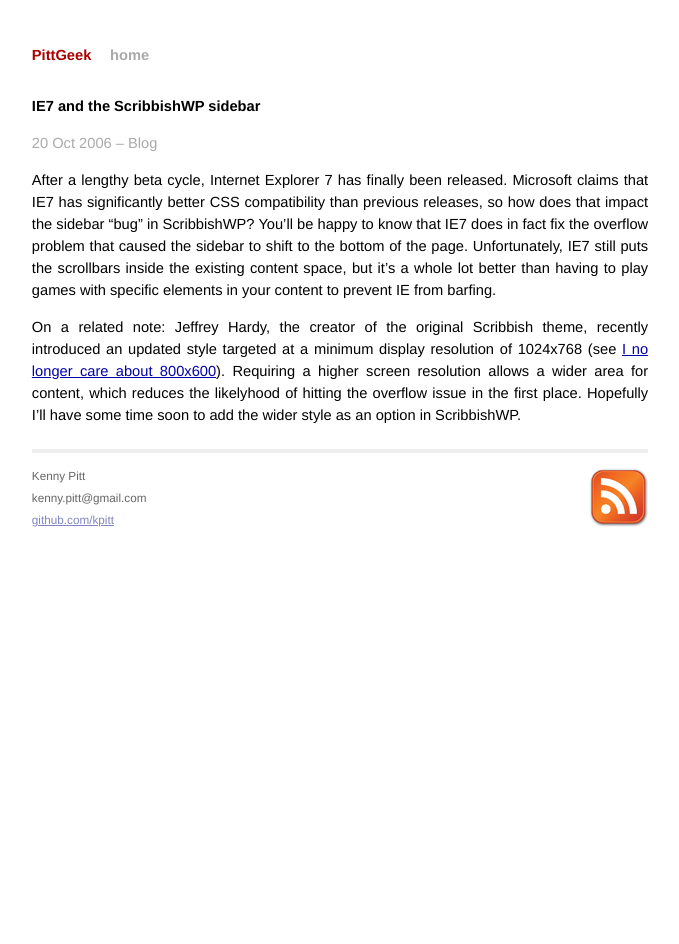
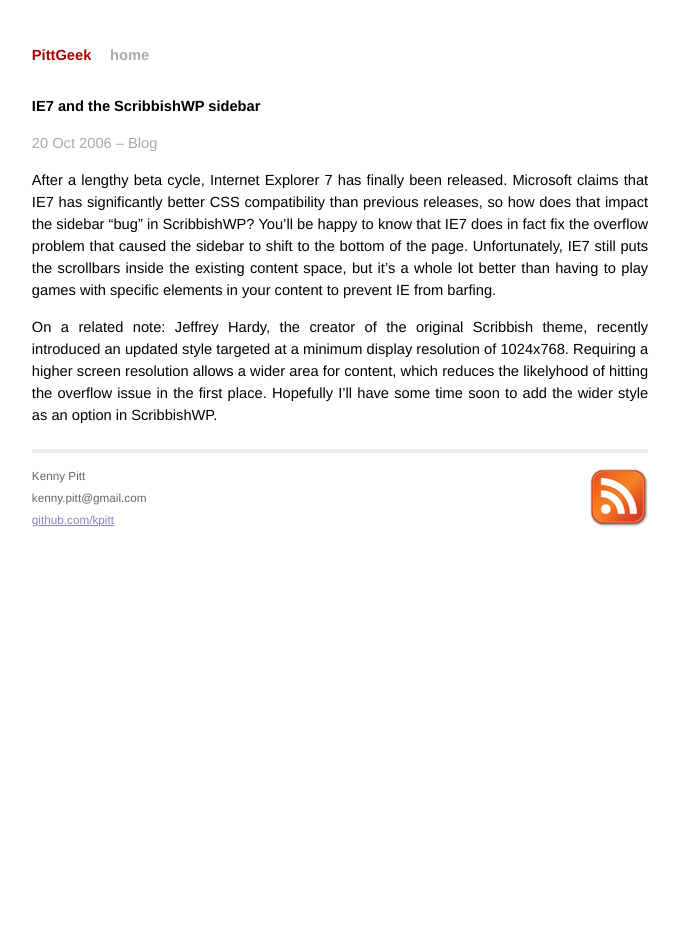
Before and after one commit to kpitt/kpitt.github.com, a Jekyll site: the page built from _posts/2006-10-20-ie7-and-the-scribbishwp-sidebar.md, in a window 1280 px wide. Shown: the whole page, without its empty margins (300-979 px from the left). Built offline with Jekyll 4.4.1, drawn with Linux system fonts in a browser that asks for light colours.

Commit message:
Remove reference to dead link

```diff
--- a/_posts/2006-10-20-ie7-and-the-scribbishwp-sidebar.md
+++ b/_posts/2006-10-20-ie7-and-the-scribbishwp-sidebar.md
@@ -11,4 +11,4 @@
 
 After a lengthy beta cycle, Internet Explorer 7 has finally been released. Microsoft claims that IE7 has significantly better CSS compatibility than previous releases, so how does that impact the sidebar "bug" in ScribbishWP? You'll be happy to know that IE7 does in fact fix the overflow problem that caused the sidebar to shift to the bottom of the page. Unfortunately, IE7 still puts the scrollbars inside the existing content space, but it's a whole lot better than having to play games with specific elements in your content to prevent IE from barfing.
 
-On a related note: Jeffrey Hardy, the creator of the original Scribbish theme, recently introduced an updated style targeted at a minimum display resolution of 1024x768 (see [I no longer care about 800x600](http://quotedprintable.com/articles/2006/10/11/i-no-longer-care-about-800x600)). Requiring a higher screen resolution allows a wider area for content, which reduces the likelyhood of hitting the overflow issue in the first place. Hopefully I'll have some time soon to add the wider style as an option in ScribbishWP.
+On a related note: Jeffrey Hardy, the creator of the original Scribbish theme, recently introduced an updated style targeted at a minimum display resolution of 1024x768. Requiring a higher screen resolution allows a wider area for content, which reduces the likelyhood of hitting the overflow issue in the first place. Hopefully I'll have some time soon to add the wider style as an option in ScribbishWP.
```
